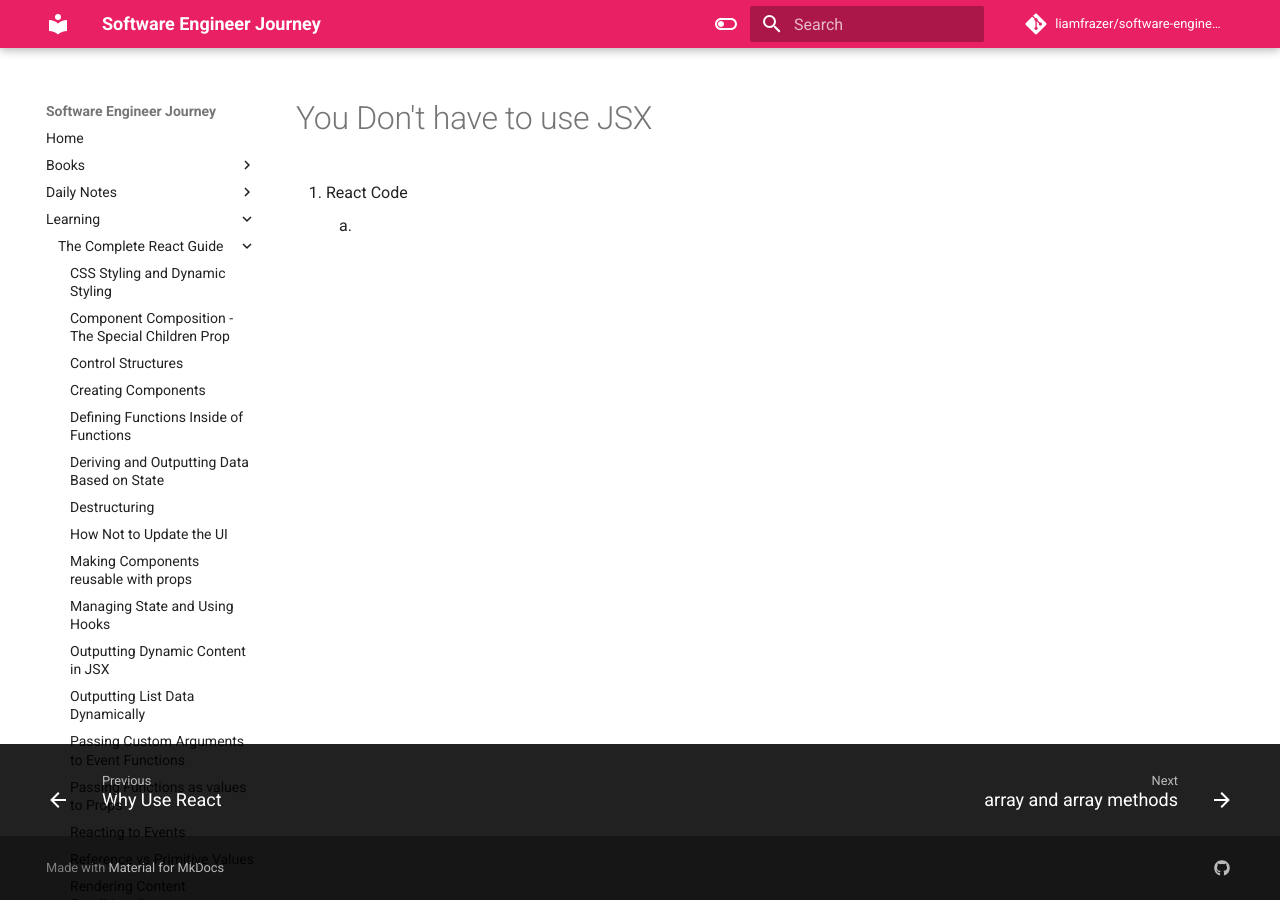
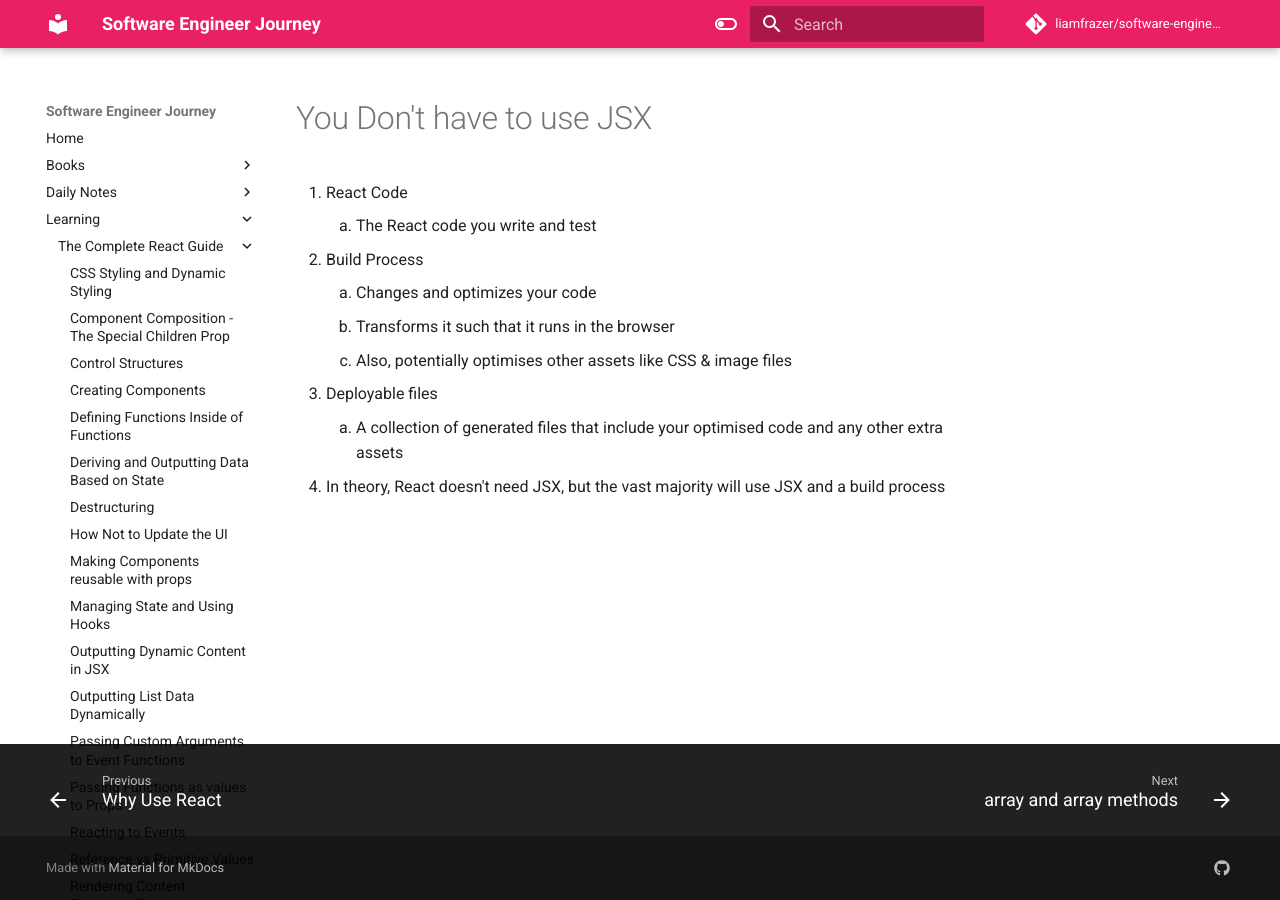
Before and after one commit to liamfrazer/software-engineer-journey, an MkDocs documentation site: the page built from docs/Learning/The Complete React Guide/You Don't have to use JSX.md, in a window 1280 px wide. Built offline with MkDocs 1.6.1 and Material for MkDocs 9.7.7, drawn with Linux system fonts in a browser that asks for light colours; comment, search, counter and statistics services are not loaded.

Commit message:
vault backup: 2023-12-20 19:29:30

```diff
--- a/docs/Learning/The Complete React Guide/You Don't have to use JSX.md
+++ b/docs/Learning/The Complete React Guide/You Don't have to use JSX.md
@@ -5,4 +5,12 @@ tags:
 ---
 # You Don't have to use JSX
 1. React Code
-	1.
+	1. The React code you write and test
+2. Build Process
+	1. Changes and optimizes your code
+	2. Transforms it such that it runs in the browser
+	3. Also, potentially optimises other assets like CSS & image files
+3. Deployable files
+	1. A collection of generated files that include your optimised code and any other extra assets
+
+* In theory, React doesn't need JSX, but the vast majority will use JSX and a build process
```
